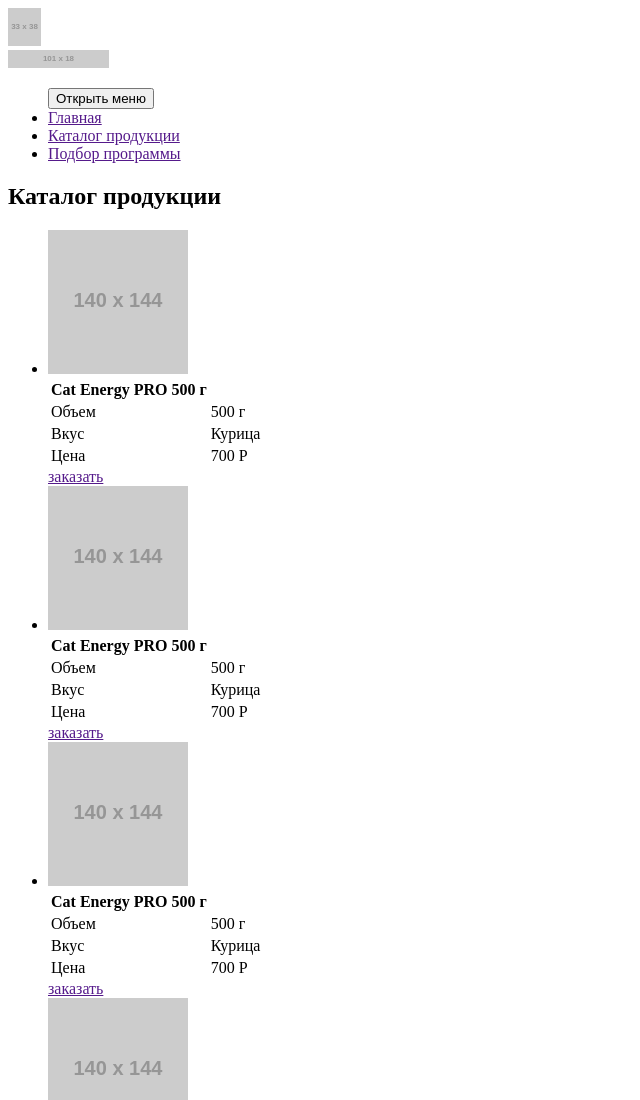
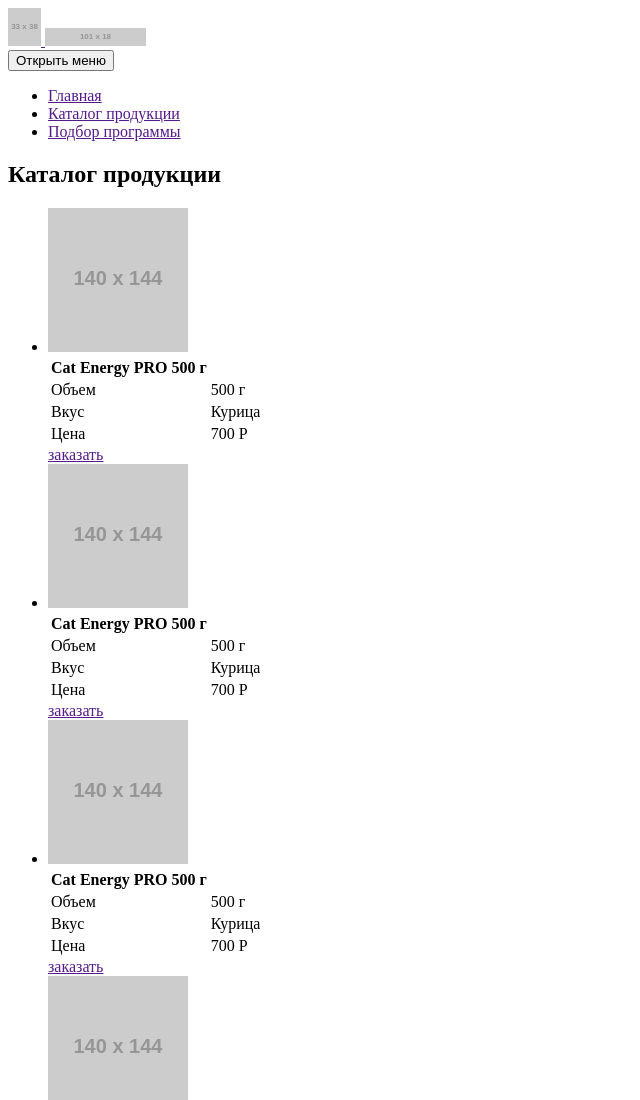
Before and after one commit to KharchenkoAndrey/994025-cat-energy-18, a website: page source/catalog.html in a window 1280 px wide. Shown: the top 1100 px of the page, without its empty margins (0-640 px from the left). Drawn offline with Linux system fonts and the light colour scheme; placeholder pictures from the web are drawn by us.

Commit message:
Правки

```diff
--- a/source/catalog.html
+++ b/source/catalog.html
@@ -9,16 +9,12 @@
       <div class="header-logo">
         <a href="" class="header-logo__link">
           <img class="header-logo__image" src="https://via.placeholder.com/33x38" width="33" height="38" alt="Магазин функционального питания для котов Cat Energy" >
-        </a>
-      </div>
-      <div class="header-logo header-logo__text">
-        <a href="" class="header-logo__link">
           <img class="header-logo__image" src="https://via.placeholder.com/101x18" width="101" height="18" alt="Магазин функционального питания для котов Cat Energy" >
         </a>
       </div>
+      <button class="burger" type="button">Открыть меню</button>
       <nav class="main-nav">
         <ul class="main-nav__list site-list">
-          <button class="main-nav__burger" type="button">Открыть меню</button>
           <li class="site-list__item">
             <a href="" class="site-list__llink">Главная</a>
           </li>
```
Also changed, not shown: source/form.html (+1 -5 lines).
